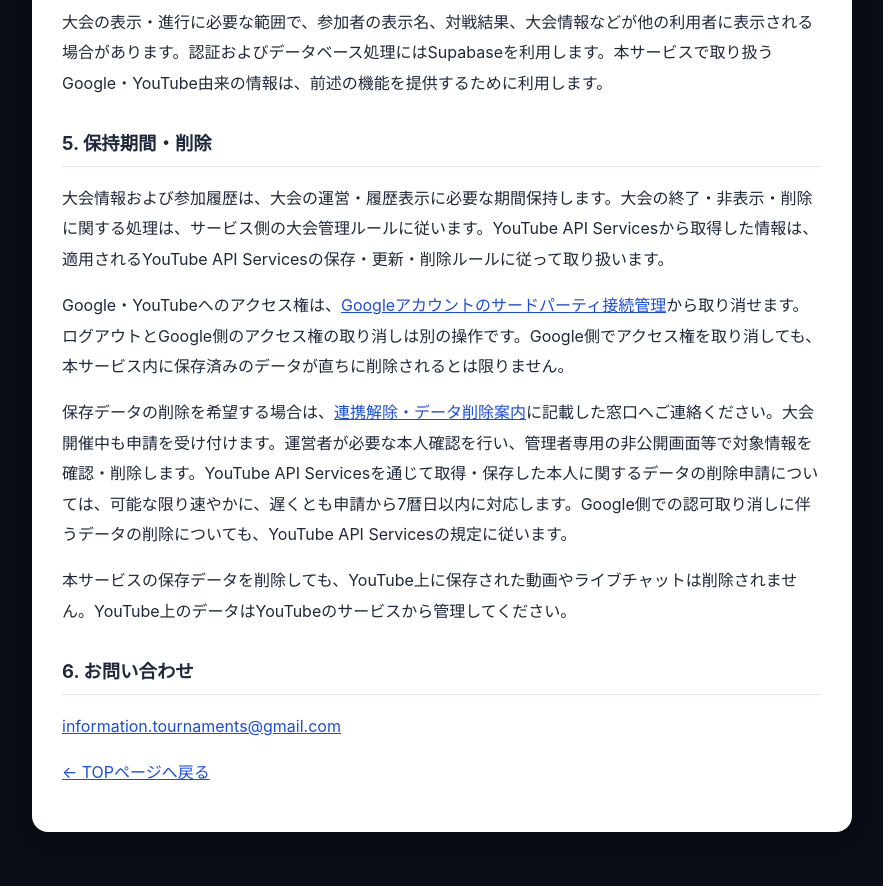
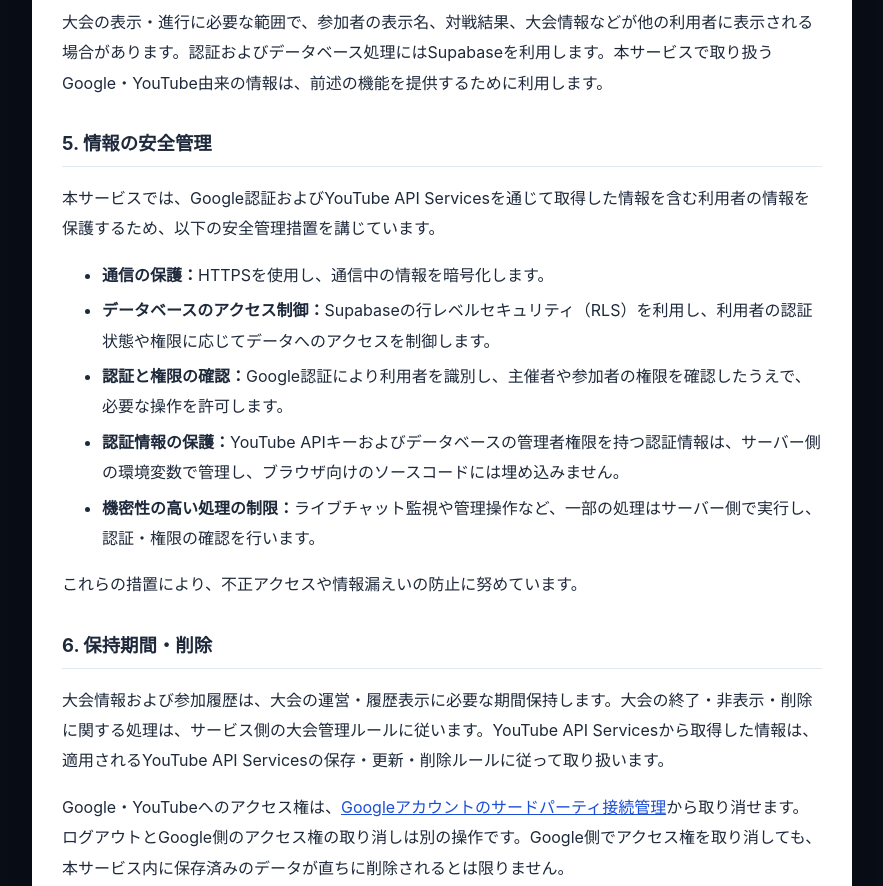
Before and after one commit to shion011110/tournament, a plain HTML site: page privacy.html in a window 1280 px wide. Shown: the part 800-1686 px from the top of the page, without its empty margins (198-1081 px from the left). Drawn offline with Linux system fonts and the light colour scheme.

Commit message:
Document data protection measures in privacy policy

```diff
--- a/privacy.html
+++ b/privacy.html
@@ -7,10 +7,20 @@
 <h2>3. 外部サービス</h2><p>本サービスはYouTube API Services（YouTube Data API）、Google認証、Supabaseを使用します。GoogleおよびYouTubeから取得する情報は、各サービスの規約・ポリシーの適用対象です。</p>
 <p><a href="https://policies.google.com/privacy" target="_blank" rel="noopener noreferrer">Googleプライバシーポリシー</a> ／ <a href="https://www.youtube.com/t/terms" target="_blank" rel="noopener noreferrer">YouTube利用規約</a></p>
 <h2>4. 情報の共有</h2><p>大会の表示・進行に必要な範囲で、参加者の表示名、対戦結果、大会情報などが他の利用者に表示される場合があります。認証およびデータベース処理にはSupabaseを利用します。本サービスで取り扱うGoogle・YouTube由来の情報は、前述の機能を提供するために利用します。</p>
-<h2>5. 保持期間・削除</h2>
+<h2>5. 情報の安全管理</h2>
+<p>本サービスでは、Google認証およびYouTube API Servicesを通じて取得した情報を含む利用者の情報を保護するため、以下の安全管理措置を講じています。</p>
+<ul>
+<li><strong>通信の保護：</strong>HTTPSを使用し、通信中の情報を暗号化します。</li>
+<li><strong>データベースのアクセス制御：</strong>Supabaseの行レベルセキュリティ（RLS）を利用し、利用者の認証状態や権限に応じてデータへのアクセスを制御します。</li>
+<li><strong>認証と権限の確認：</strong>Google認証により利用者を識別し、主催者や参加者の権限を確認したうえで、必要な操作を許可します。</li>
+<li><strong>認証情報の保護：</strong>YouTube APIキーおよびデータベースの管理者権限を持つ認証情報は、サーバー側の環境変数で管理し、ブラウザ向けのソースコードには埋め込みません。</li>
+<li><strong>機密性の高い処理の制限：</strong>ライブチャット監視や管理操作など、一部の処理はサーバー側で実行し、認証・権限の確認を行います。</li>
+</ul>
+<p>これらの措置により、不正アクセスや情報漏えいの防止に努めています。</p>
+<h2>6. 保持期間・削除</h2>
 <p>大会情報および参加履歴は、大会の運営・履歴表示に必要な期間保持します。大会の終了・非表示・削除に関する処理は、サービス側の大会管理ルールに従います。YouTube API Servicesから取得した情報は、適用されるYouTube API Servicesの保存・更新・削除ルールに従って取り扱います。</p>
 <p>Google・YouTubeへのアクセス権は、<a href="https://myaccount.google.com/connections" target="_blank" rel="noopener noreferrer">Googleアカウントのサードパーティ接続管理</a>から取り消せます。ログアウトとGoogle側のアクセス権の取り消しは別の操作です。Google側でアクセス権を取り消しても、本サービス内に保存済みのデータが直ちに削除されるとは限りません。</p>
 <p>保存データの削除を希望する場合は、<a href="./account-revocation.html">連携解除・データ削除案内</a>に記載した窓口へご連絡ください。大会開催中も申請を受け付けます。運営者が必要な本人確認を行い、管理者専用の非公開画面等で対象情報を確認・削除します。YouTube API Servicesを通じて取得・保存した本人に関するデータの削除申請については、可能な限り速やかに、遅くとも申請から7暦日以内に対応します。Google側での認可取り消しに伴うデータの削除についても、YouTube API Servicesの規定に従います。</p>
 <p>本サービスの保存データを削除しても、YouTube上に保存された動画やライブチャットは削除されません。YouTube上のデータはYouTubeのサービスから管理してください。</p>
-<h2>6. お問い合わせ</h2><p><a href="mailto:information.tournaments@gmail.com">information.tournaments@gmail.com</a></p>
+<h2>7. お問い合わせ</h2><p><a href="mailto:information.tournaments@gmail.com">information.tournaments@gmail.com</a></p>
 <p><a href="./index.html">← TOPページへ戻る</a></p></main></body></html>
```
